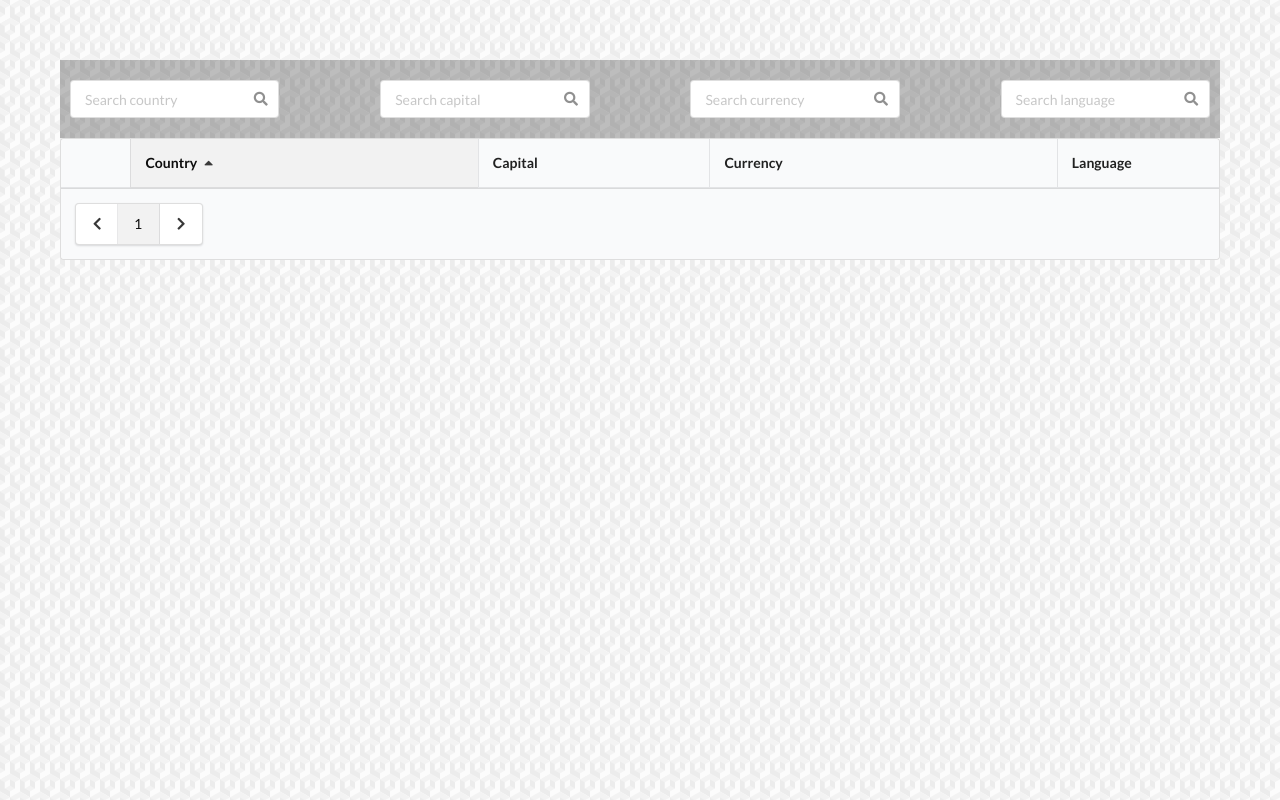
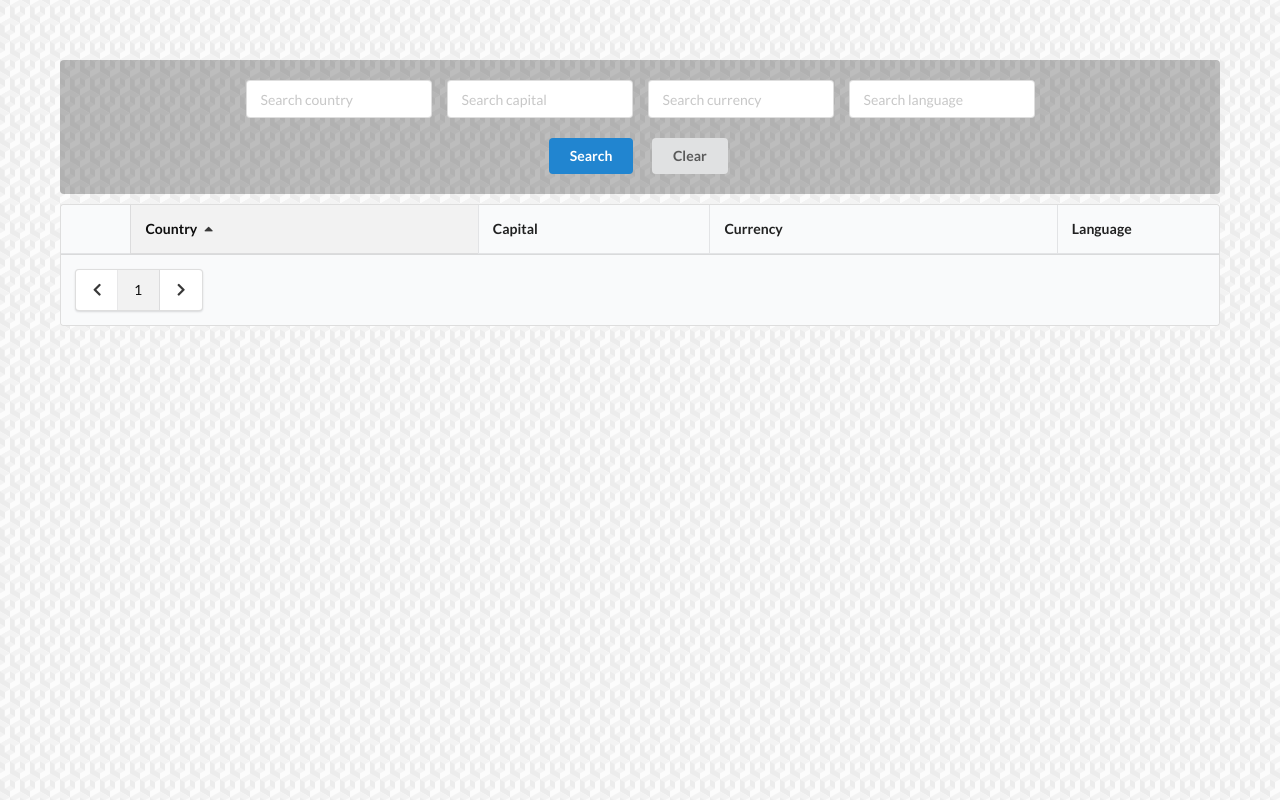
Before and after one commit to mbelte/11MD-Sort-Filter-Paginate, a website built with webpack: page src/index.html in a window 1280 px wide. Built offline with nearby package versions, Linux system fonts and the light colour scheme; files whose address does not match are found by name.

Commit message:
added search, clear search buttons

```diff
--- a/src/index.html
+++ b/src/index.html
@@ -17,21 +17,28 @@
     <main class="main-wrap">
 
         <div class="search-wrap">
-            <div class="ui icon input">
+            <div class="search-inputs">
+                <div class="ui input">
                     <input type="text" name="name" placeholder="Search country" class="js-search">
-                <i class="search icon"></i>
                 </div>
-            <div class="ui icon input">
+                <div class="ui input">
                     <input type="text" name="capital" placeholder="Search capital" class="js-search">
-                <i class="search icon"></i>
                 </div>
-            <div class="ui icon input">
+                <div class="ui input">
                     <input type="text" name="currency.name" placeholder="Search currency" class="js-search">
-                <i class="search icon"></i>
                 </div>
-            <div class="ui icon input">
+                <div class="ui input">
                     <input type="text" name="language.name" placeholder="Search language" class="js-search">
-                <i class="search icon"></i>
+                </div>
+            </div>
+
+            <div class="search-btns">
+                <button class="ui primary button js-search-btn">
+                    Search
+                </button>
+                <button class="ui button js-clear-search-btn">
+                    Clear
+                </button>
             </div>
         </div>
 
--- a/src/scripts.ts
+++ b/src/scripts.ts
@@ -23,6 +23,8 @@ type Country = {
 
 const selectors = {
     search: document.querySelectorAll<HTMLInputElement | null>('.js-search'),
+    searchBtn: document.querySelector<HTMLButtonElement | null>('.js-search-btn'),
+    searchClearBtn: document.querySelector<HTMLButtonElement | null>('.js-clear-search-btn'),
 
     tableBody: document.querySelector<HTMLDivElement | null>('.js-country-table-body'),
 
@@ -257,5 +259,14 @@ const fetchCountrys = () => {
     }).catch(e => alert(e.message))
 }
 
+selectors.searchBtn.addEventListener('click', () => {
+    fetchCountrys()
+})
+
+selectors.searchClearBtn.addEventListener('click', () => {
+    selectors.search.forEach(inp => inp.value = '')
+    fetchCountrys()
+})
+
 
 fetchCountrys()
--- a/src/styles.scss
+++ b/src/styles.scss
@@ -10,9 +10,23 @@ body {
 
 .search-wrap {
     background-color: rgba(0, 0, 0, 0.25);
+    border-radius: 4px;
+    margin-bottom: 10px;
+    padding: 0 10px;
+}
+
+.search-inputs {
     display: flex;
-    justify-content: space-between;
-    padding: 20px 10px;
+    justify-content: center;
+    gap: 15px;
+    padding: 20px 0;
+}
+
+.search-btns {
+    display: flex;
+    justify-content: center;
+    gap: 15px;
+    padding-bottom: 20px;
 }
 
 .table-row:hover {
@@ -41,6 +55,6 @@ body {
 }
 
 .flag-img {
-    width: 50px;
+    width: 40px;
     height: auto;
 }
```
Lines whose indentation alone changed are shown as unchanged.
